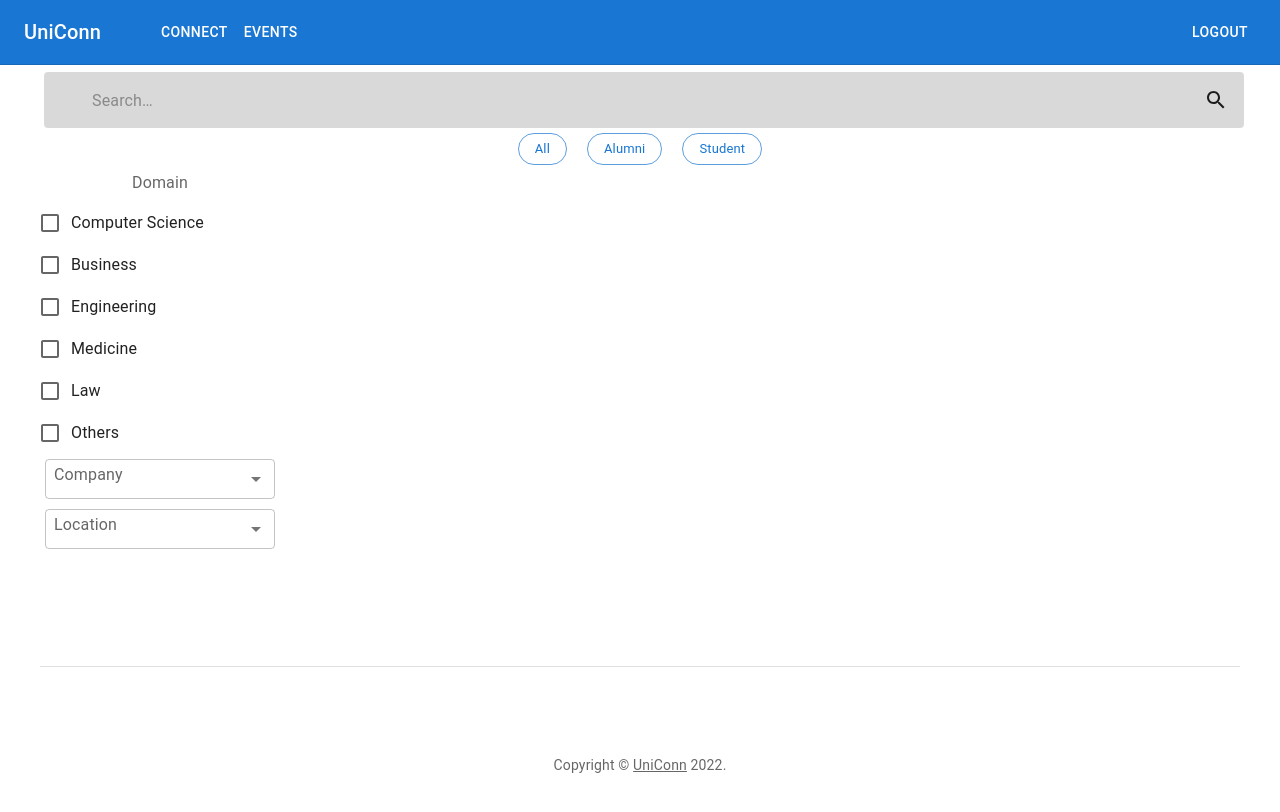
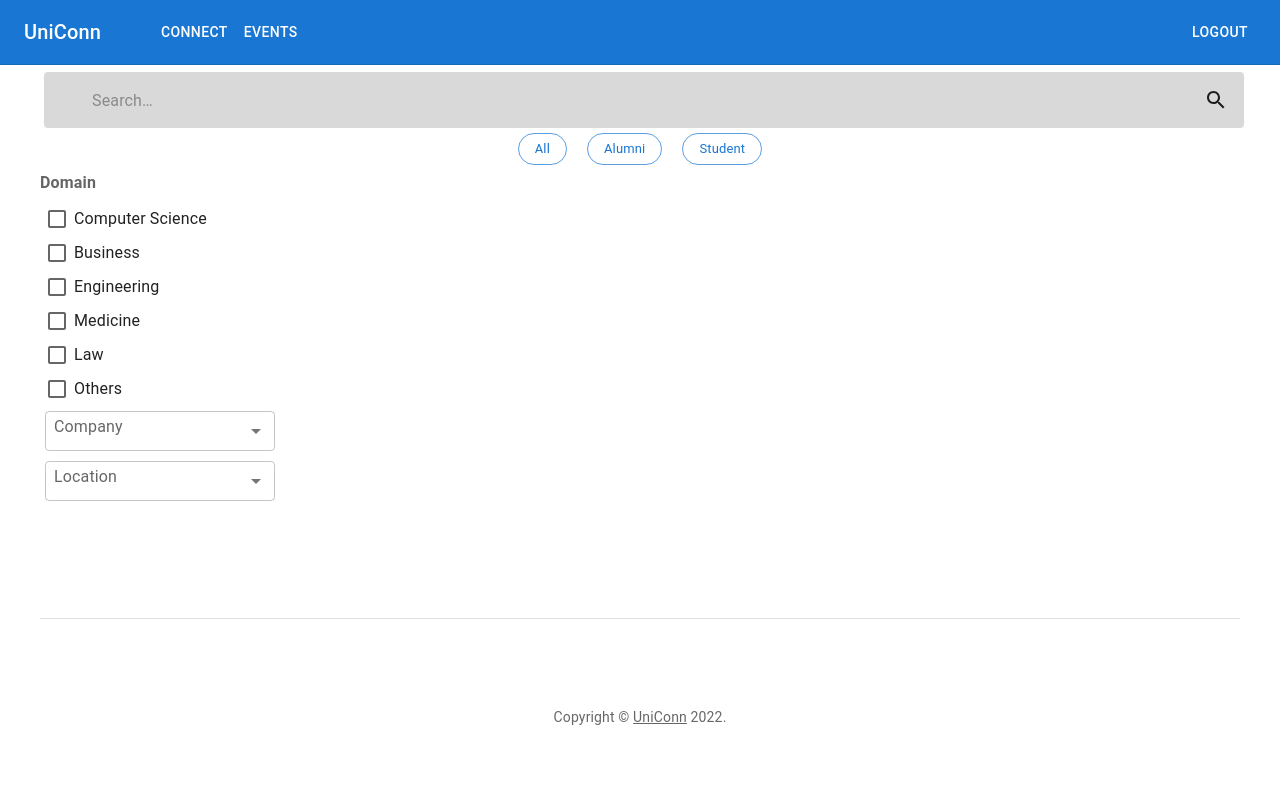
Before and after one commit to Jason10897/UniConn, a React (Create React App) app: page /search in a window 1280 px wide. Shown: the top 812 px of the page. Built offline with nearby package versions, Linux system fonts and the light colour scheme.

Commit message:
improve filter styles

```diff
--- a/src/components/search/filters/Filters.jsx
+++ b/src/components/search/filters/Filters.jsx
@@ -30,14 +30,16 @@ export default function Filters({style, dispatch, filterState}){
 
     return (
         <Box display='flex' flexDirection='column' style={style}>
-            <div>
-            <FormLabel component="legend">Domain</FormLabel>
+            <div style={{textAlign:'left'}}>
+            <FormLabel component="legend"><b>Domain</b></FormLabel>
             <FormGroup>
                 {
                     domains.map(domain =>(
                         <FormControlLabel
+                            sx={{margin:0}}
                             control={
                             <Checkbox onChange={onDomainChange}
+                            sx={{padding:'5px'}}
                             value={domain}
                             name={domain}
                             checked={filterState?.domain.indexOf(domain) > -1} />
@@ -57,7 +59,7 @@ export default function Filters({style, dispatch, filterState}){
                     value={filterState?.company}
                     onChange={onCompanyChange}
                 >
-                    <MenuItem value={''} selected={'' === filterState?.company}></MenuItem>
+                    <MenuItem sx={{padding:'15px'}}  value={''} selected={'' === filterState?.company}></MenuItem>
                     {companies.map((company)=><MenuItem value={company}>{company}</MenuItem>)}
                 </Select>
             </FormControl>
@@ -70,7 +72,7 @@ export default function Filters({style, dispatch, filterState}){
                     value={filterState?.location}
                     onChange={onLocationChange}
                 >
-                    <MenuItem value={''} selected={'' === filterState?.location}></MenuItem>
+                    <MenuItem sx={{padding:'15px'}}  value={''} selected={'' === filterState?.location}></MenuItem>
                     {locations.map((location)=><MenuItem value={location}>{location}</MenuItem>)}
                 </Select>
             </FormControl>
```
